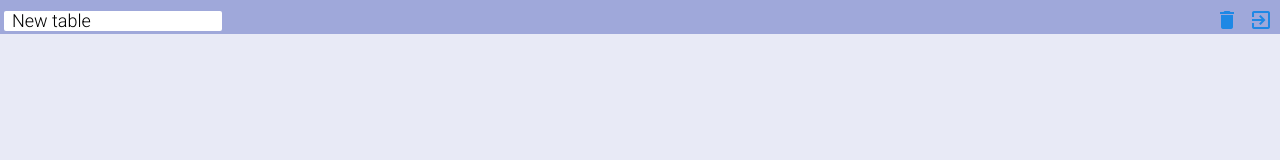
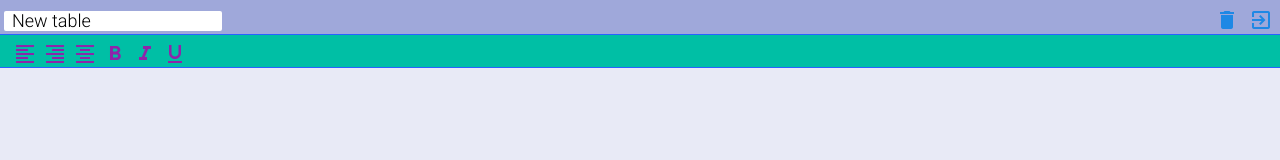
Before and after one commit to ageevweb/excel-spa-framework, a website built with webpack: page src/index.pug in a window 1280 px wide. Built offline with nearby package versions, Linux system fonts and the light colour scheme.

Commit message:
toolbars's scss

```diff
--- a/src/index.pug
+++ b/src/index.pug
@@ -18,5 +18,17 @@ html(lang="en")
               .material-icons exit_to_app
 
         .excel__toolbar
+          .button
+            .material-icons format_align_left
+          .button
+            .material-icons format_align_right
+          .button
+            .material-icons format_align_center
+          .button
+            .material-icons format_bold
+          .button
+            .material-icons format_italic
+          .button
+            .material-icons format_underline
         .excel__formula
         .excel__table
--- a/src/scss/_variables.scss
+++ b/src/scss/_variables.scss
@@ -1,2 +1,3 @@
 $header-height: 34px;
+$toolbar-height: 34px;
 $border-color: #2962FF;
--- a/src/scss/toolbar.scss
+++ b/src/scss/toolbar.scss
@@ -1,2 +1,20 @@
 @import 'variables';
 @import 'mixins';
+
+.excel__toolbar {
+  background: #00BFA5;
+  position: absolute;
+  left: 0;
+  right: 0;
+  top: $header-height;
+  height: $toolbar-height;
+  border-top: 1px solid $border-color;
+  border-bottom: 1px solid $border-color;
+  padding: 7px 10px;
+  display: flex;
+  align-items: center;
+
+  .button {
+    @include button(#8E24AA)
+  }
+}
```
